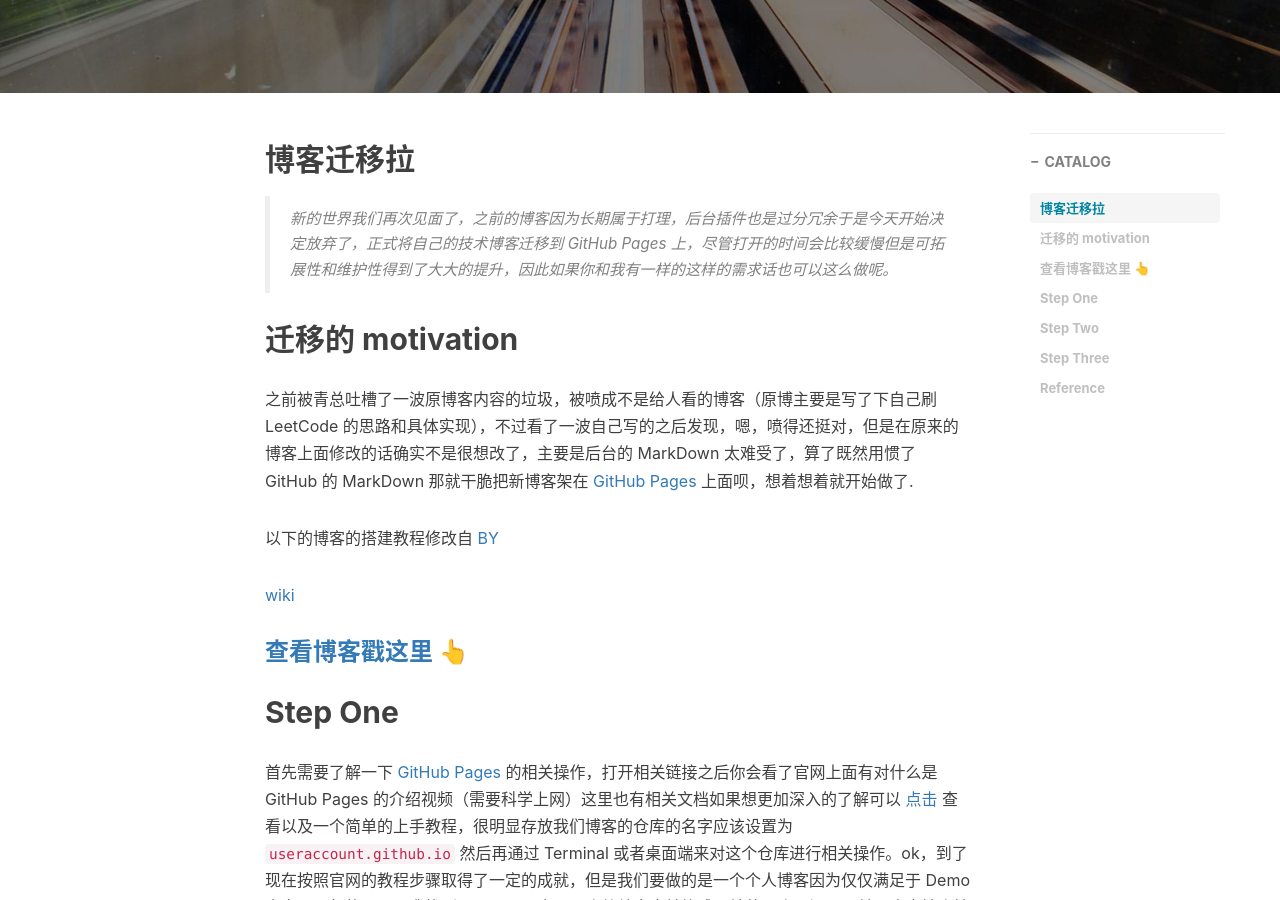
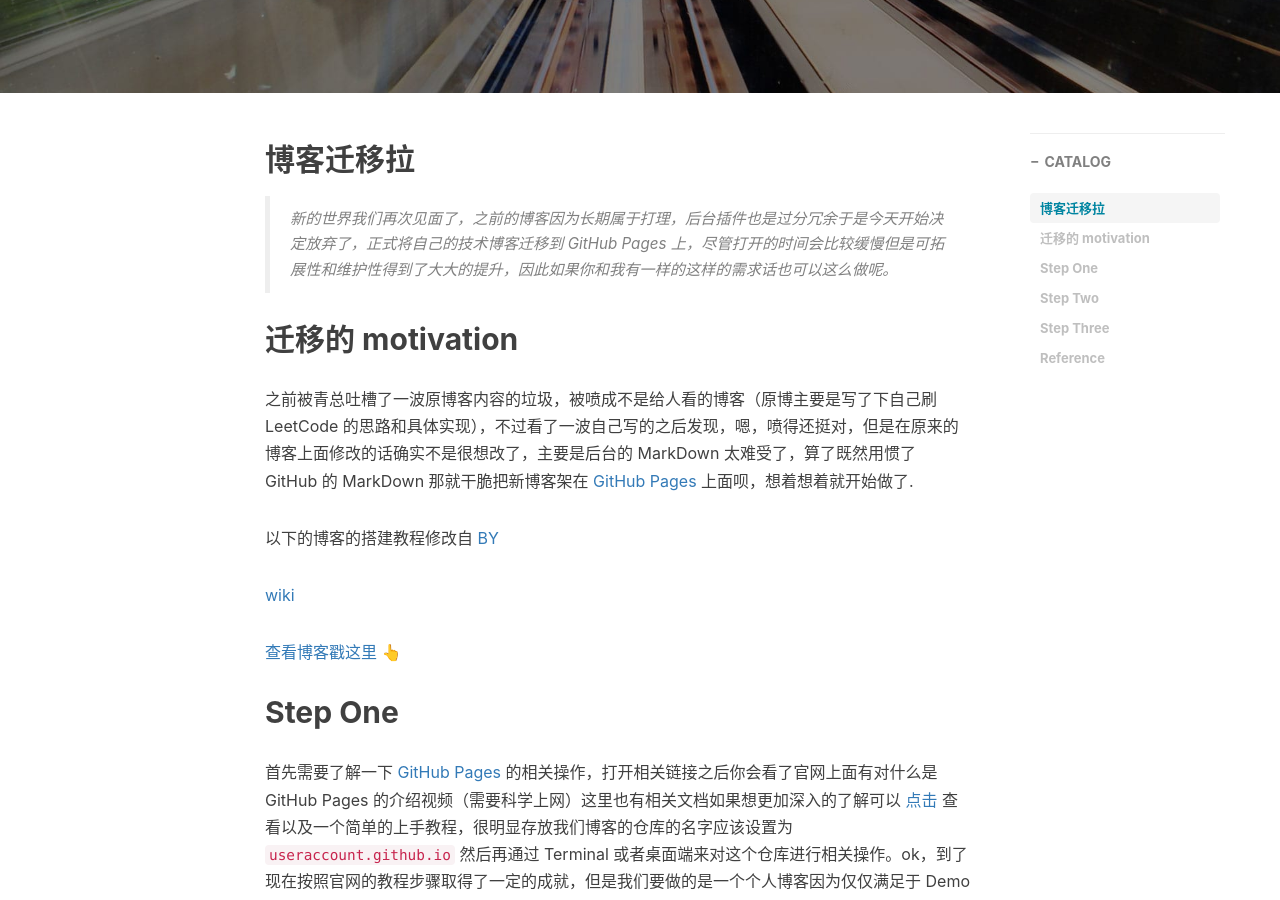
Before and after one commit to Yousanflics/yousanflics.github.io, a Jekyll site: the page built from _posts/2018-09-20-我的第一篇博客.md, in a window 1280 px wide and 900 px high, scrolled down 430 px. Built offline with Jekyll 4.4.1, drawn with Linux system fonts in a browser that asks for light colours; nearby versions of some CDN libraries; comment, search, counter and statistics services are not loaded.

Commit message:
更新 post

```diff
--- a/_posts/2018-09-20-我的第一篇博客.md
+++ b/_posts/2018-09-20-我的第一篇博客.md
@@ -23,7 +23,7 @@
 
 [wiki](https://github.com/qiubaiying/qiubaiying.github.io/wiki/%E5%8D%9A%E5%AE%A2%E6%90%AD%E5%BB%BA%E8%AF%A6%E7%BB%86%E6%95%99%E7%A8%8B)
 
-### [查看博客戳这里 👆](http://yousanflics.com.cn)
+[查看博客戳这里 👆](http://yousanflics.com.cn)
 
 ## Step One
 
```
